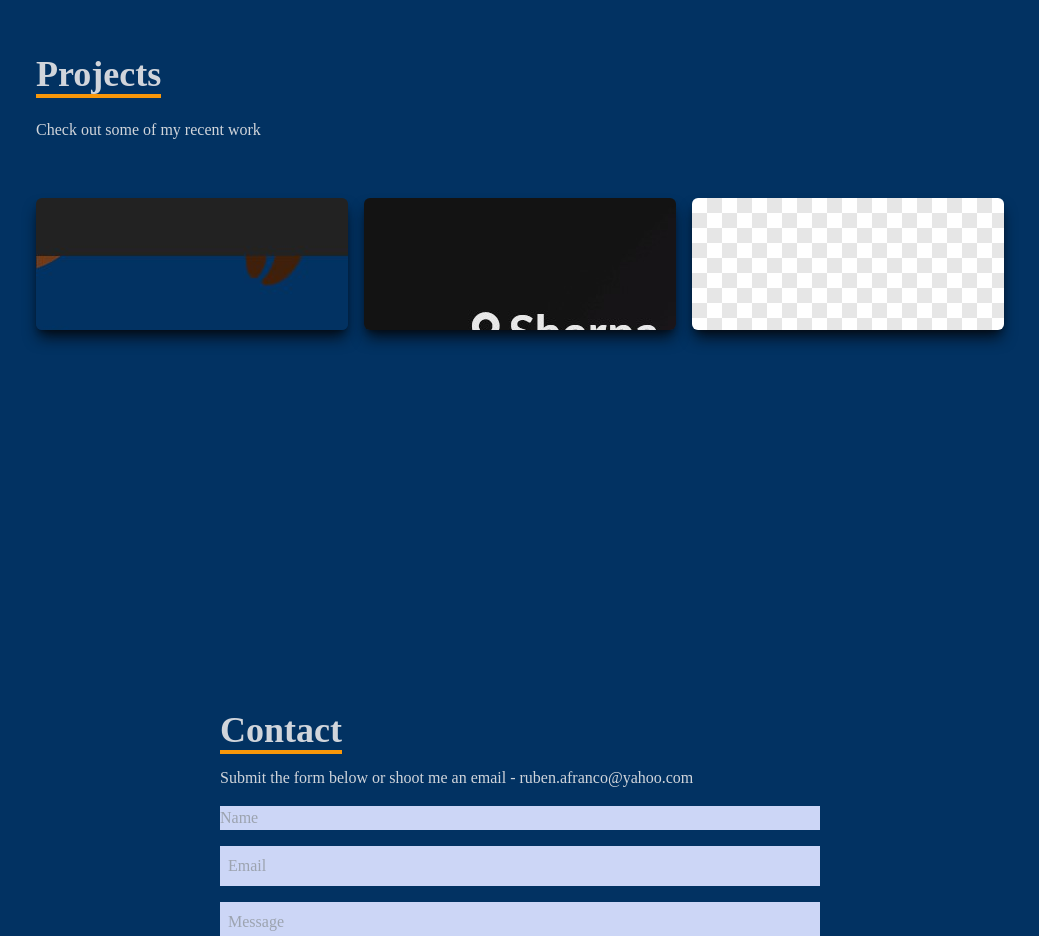
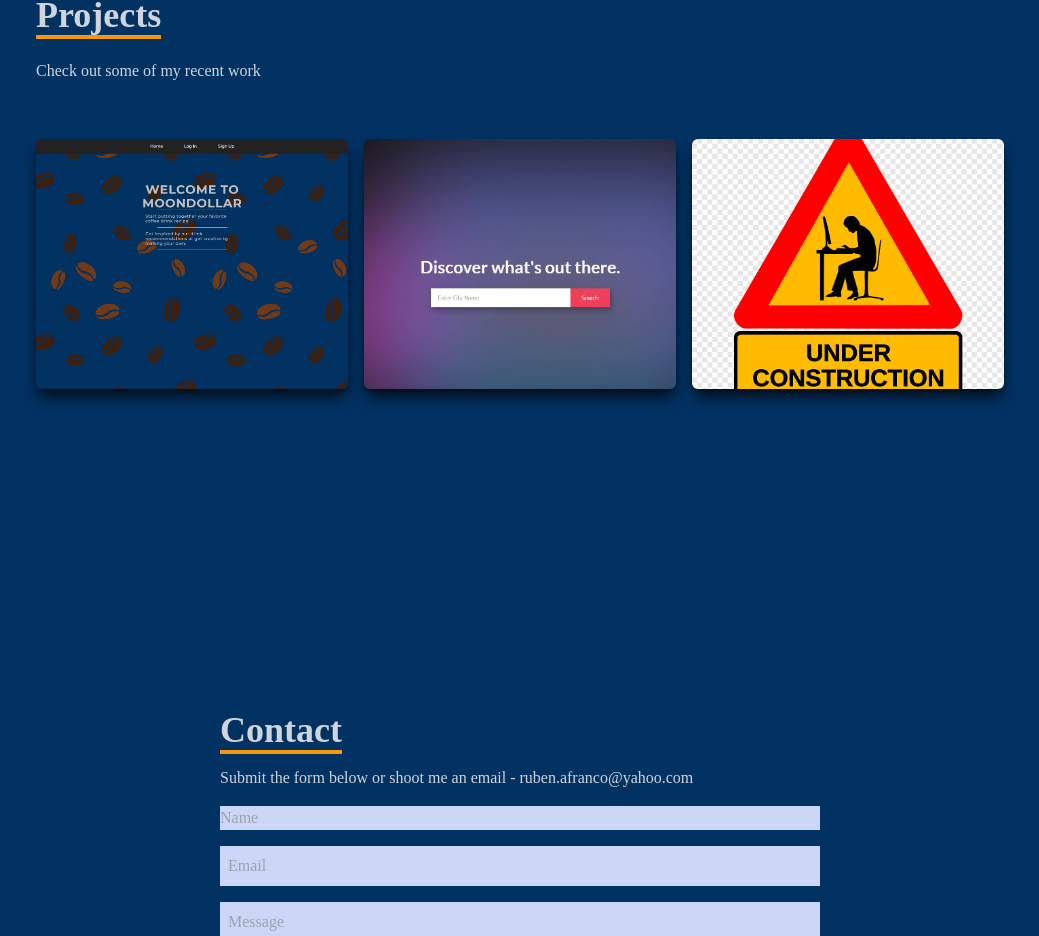
Before and after one commit to RubenFr74/franco-portfolio2, a React (Create React App) app: page / in a window 1280 px wide. Shown: the part 2608-3544 px from the top of the page, without its empty margins (120-1159 px from the left). Built offline with nearby package versions, Linux system fonts and the light colour scheme; the HTML template or start-up script is replaced by a standard one.

Commit message:
added styling to project contents

```diff
--- a/src/index.css
+++ b/src/index.css
@@ -14,3 +14,18 @@
       @apply cursor-pointer
   }
 }
+
+.content-div {
+  background-repeat: no-repeat;
+  background-size: cover;
+  background-position: center;
+  height: 250px;
+}
+
+.content-div:hover {
+  background-image: linear-gradient(
+      to right,
+      rgba(112, 157, 255, 0.8),
+      hsla(242, 74%, 61%, 0.8)
+  )!important;
+}
```
